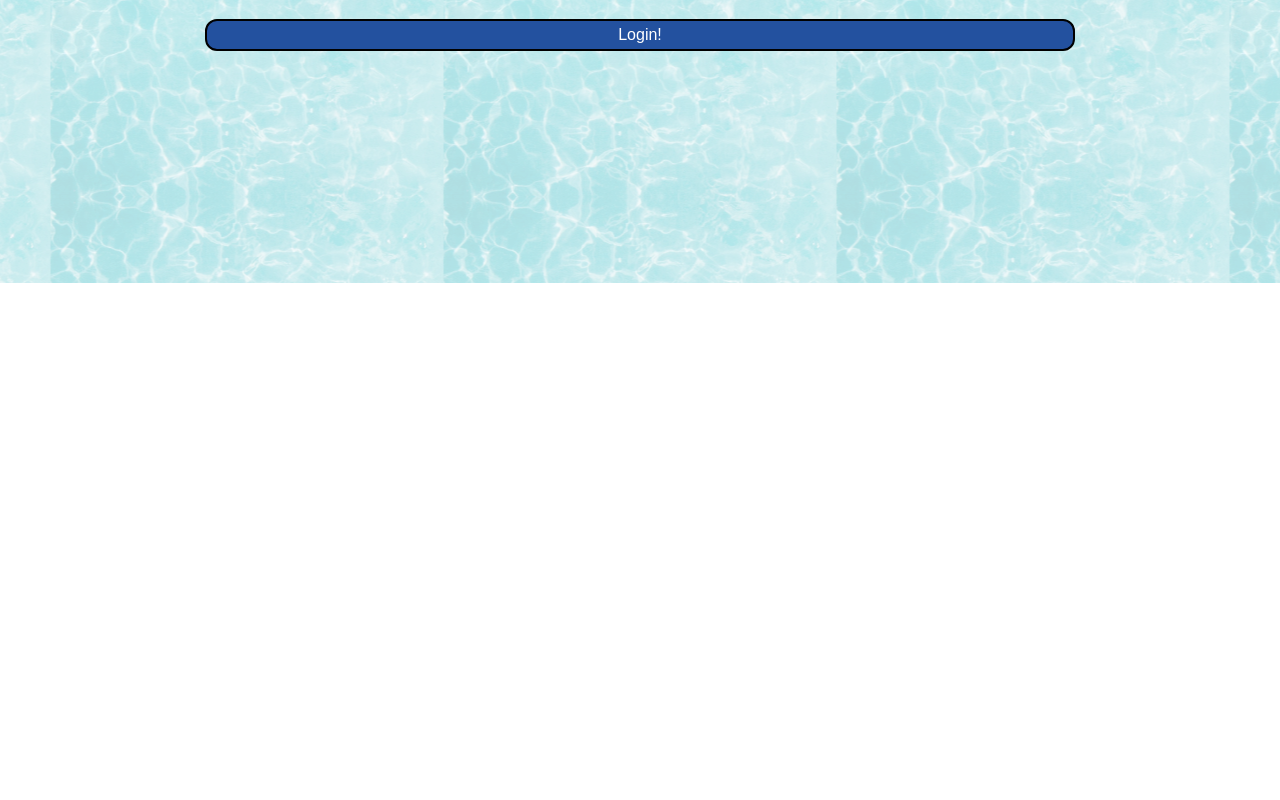
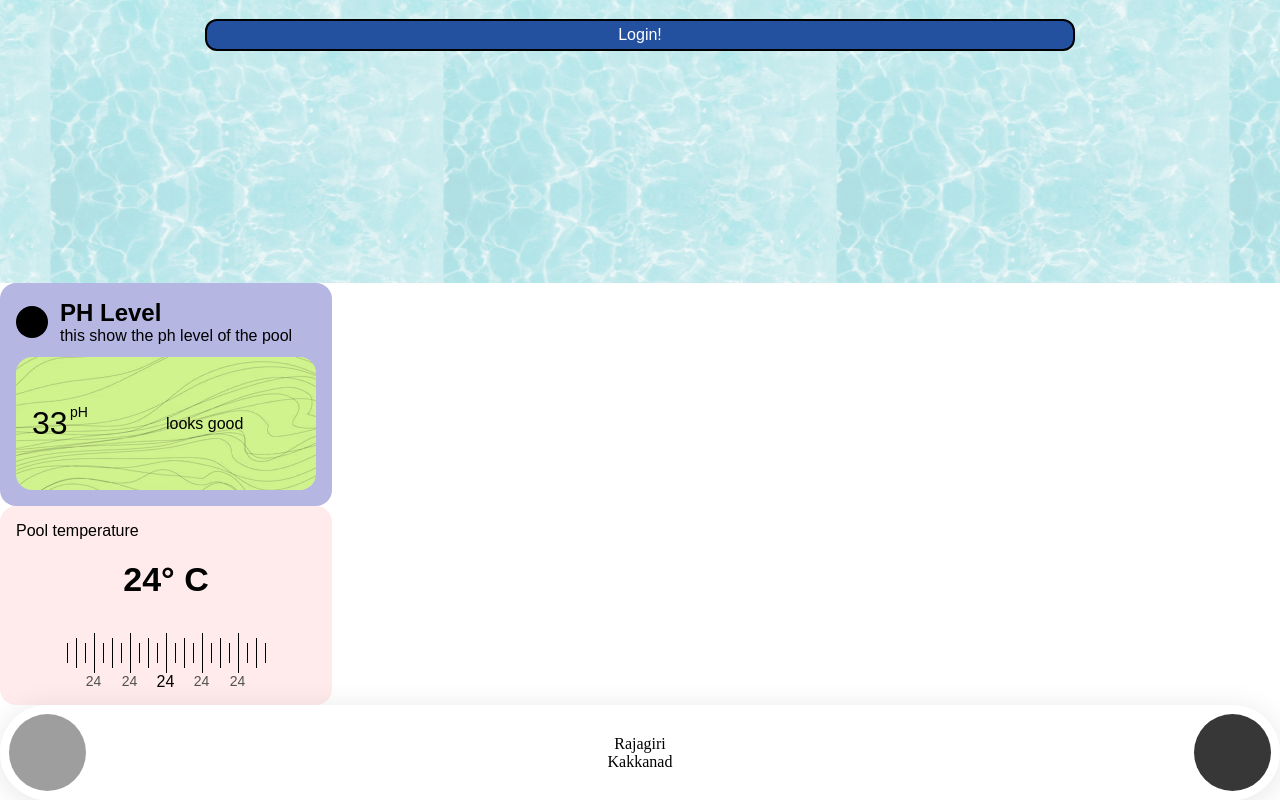
Before and after one commit to UnparallelStudios/Ainat_frontend, a Vue app: page / in a window 1280 px wide. Shown: the part 1317-2117 px from the top of the page. Before the commit the page ends 1600 px from the top, so only its background shows below. Built offline with nearby package versions, Linux system fonts and the light colour scheme; grey boxes are pictures that could not be loaded.

Commit message:
created new compoents and imported them

```diff
--- a/src/App.vue
+++ b/src/App.vue
@@ -1,10 +1,16 @@
 <script setup>
 import "./assets/app.scss";
+import Card from "./components/Card.vue";
 import DashboardPage from "./components/DashboardPage.vue";
 import LoginPage from "./components/LoginPage.vue";
+import PoolCard from "./components/PoolCard.vue";
+import TopPill from "./components/TopPill.vue";
 </script>
 
 <template>
   <DashboardPage />
   <LoginPage />
+  <Card />
+  <PoolCard />
+  <TopPill />
 </template>
--- /dev/null
+++ b/src/assets/card.scss
@@ -0,0 +1,62 @@
+.card {
+  width: 300px;
+  //   height: 400px;
+  border-radius: 16px;
+  background-color: rgb(182, 182, 227);
+  padding: 16px;
+
+  .card-header {
+    display: flex;
+    align-items: center;
+    font-family: sans-serif;
+  }
+
+  .title-section {
+    margin-left: 12px;
+  }
+
+  .title {
+    font-size: 24px;
+    font-weight: bold;
+  }
+
+  .logo {
+    border-radius: 100px;
+    padding: 16px;
+    color: white;
+    background-color: black;
+  }
+}
+
+.inner-card {
+  height: 50%;
+  font-family: sans-serif;
+  background-color: rgb(209, 243, 142);
+  background-image: url(../assets/images/wave-line.png);
+  border-radius: 16px;
+  display: flex;
+  align-items: center;
+  position: relative;
+  background-blend-mode: multiply;
+  padding: 16px;
+  margin-top: 12px;
+}
+
+.rightside {
+  flex: 1;
+
+  .value {
+    font-size: 32px;
+    position: relative;
+  }
+  span.unit {
+    position: absolute;
+    top: -1px;
+    left: 38px;
+    font-size: 14px;
+  }
+}
+
+.leftside {
+  flex: 1;
+}
--- /dev/null
+++ b/src/assets/poolcard.scss
@@ -0,0 +1,69 @@
+.pool-card {
+  width: 300px;
+  font-family: sans-serif;
+  //   height: 400px;
+  background-color: #ffebeb;
+  padding: 16px;
+  padding-bottom: 32px;
+  border-radius: 16px;
+
+  .card-topbar {
+    display: flex;
+    justify-content: space-between;
+  }
+
+  .temp-container {
+    display: flex;
+    justify-content: center;
+    align-items: center;
+    width: 100%;
+    font-size: 34px;
+    font-weight: bold;
+    font-family: sans-serif;
+    margin-top: 20px;
+  }
+}
+
+.scale-wrapper {
+  display: flex;
+  justify-content: center;
+  margin-top: 34px;
+}
+
+.scale-pic {
+  display: flex;
+  align-items: center;
+  .small {
+    height: 20px;
+    width: 1px;
+    background-color: black;
+  }
+
+  .big {
+    height: 30px;
+    width: 1px;
+    background-color: black;
+    margin: 0 8px;
+  }
+
+  .bigger {
+    height: 40px;
+    width: 1px;
+    background-color: black;
+    margin: 0 8px;
+    position: relative;
+
+    &::after {
+      content: "24";
+      position: absolute;
+      top: 100%;
+      left: 0;
+      translate: -50% 0;
+    }
+  }
+
+  .dim {
+    font-size: 14px;
+    color: rgb(81, 81, 81);
+  }
+}
--- /dev/null
+++ b/src/assets/toppill.scss
@@ -0,0 +1,54 @@
+.top-pill {
+  //   height: 77px;
+  padding: 8px;
+  border-radius: 100px;
+  display: flex;
+  background: rgba(255, 255, 255, 0.25);
+  box-shadow: 0 4px 30px rgba(0, 0, 0, 0.1);
+  backdrop-filter: blur(5px);
+  -webkit-backdrop-filter: blur(5px);
+  border: 1px solid rgba(255, 255, 255, 0.26);
+  justify-content: space-between;
+  box-sizing: border-box;
+}
+
+.image-circle {
+  width: 77px;
+  height: 77px;
+  border-radius: 100px;
+  background-image: url(./pool.jpg);
+}
+
+.location-name {
+  display: flex;
+  justify-content: center;
+  align-items: center;
+  flex-direction: column;
+  font-family: sans-serif;
+
+  .main-title {
+    font-size: 24px;
+  }
+}
+
+.location {
+  display: flex;
+  justify-content: center;
+  align-items: center;
+  text-align: center;
+}
+.status {
+  width: 77px;
+  height: 77px;
+  border-radius: 100px;
+  background-color: rgb(55, 55, 55);
+  color: white;
+  font-size: 55px;
+  display: flex;
+  justify-content: center;
+  align-items: center;
+
+  i {
+    display: block;
+  }
+}
--- /dev/null
+++ b/src/components/Card.vue
@@ -0,0 +1,23 @@
+<script setup>
+import "../assets/card.scss";
+</script>
+
+<template>
+  <div class="card">
+    <div class="card-header">
+      <div class="logo"><i class="ri-drop-line"></i></div>
+      <div class="title-section">
+        <div class="title">PH Level</div>
+        <div class="subtitle">this show the ph level of the pool</div>
+      </div>
+    </div>
+    <div class="inner-card">
+      <div class="rightside">
+        <p class="value">33 <span class="unit">pH</span></p>
+      </div>
+      <div class="leftside">
+        <p>looks good</p>
+      </div>
+    </div>
+  </div>
+</template>
--- /dev/null
+++ b/src/components/PoolCard.vue
@@ -0,0 +1,44 @@
+<script setup>
+import "../assets/poolcard.scss";
+</script>
+
+<template>
+  <div class="pool-card">
+    <div class="card-topbar">
+      <div>Pool temperature</div>
+      <div><i class="ri-temp-hot-line"></i></div>
+    </div>
+    <div class="temp-container">
+      <div>24&deg; C</div>
+    </div>
+
+    <!-- scale section  -->
+    <div class="scale-wrapper">
+      <div class="scale-pic">
+        <div class="small"></div>
+        <div class="big"></div>
+        <div class="small"></div>
+        <div class="dim bigger"></div>
+        <div class="small"></div>
+        <div class="big"></div>
+        <div class="small"></div>
+        <div class="dim bigger"></div>
+        <div class="small"></div>
+        <div class="big"></div>
+        <div class="small"></div>
+        <div class="bigger"></div>
+        <div class="small"></div>
+        <div class="big"></div>
+        <div class="small"></div>
+        <div class="dim bigger"></div>
+        <div class="small"></div>
+        <div class="big"></div>
+        <div class="small"></div>
+        <div class="dim bigger"></div>
+        <div class="small"></div>
+        <div class="big"></div>
+        <div class="small"></div>
+      </div>
+    </div>
+  </div>
+</template>
--- /dev/null
+++ b/src/components/TopPill.vue
@@ -0,0 +1,16 @@
+<script setup>
+import "../assets/toppill.scss";
+</script>
+
+<template>
+  <div class="top-pill">
+    <div class="image-circle"></div>
+    <div class="location">
+      Rajagiri <br />
+      Kakkanad
+    </div>
+    <div class="status">
+      <i class="ri-check-double-fill"></i>
+    </div>
+  </div>
+</template>
```
Also changed, not shown: src/assets/images/wave-line.png (added).
